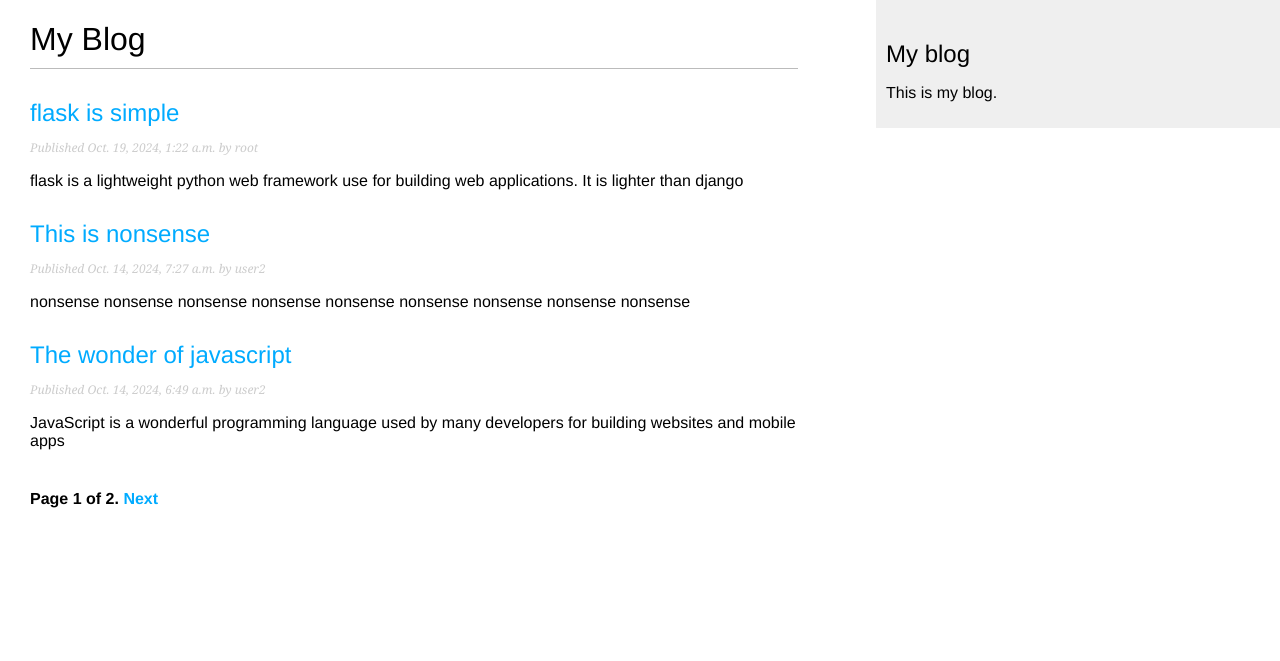
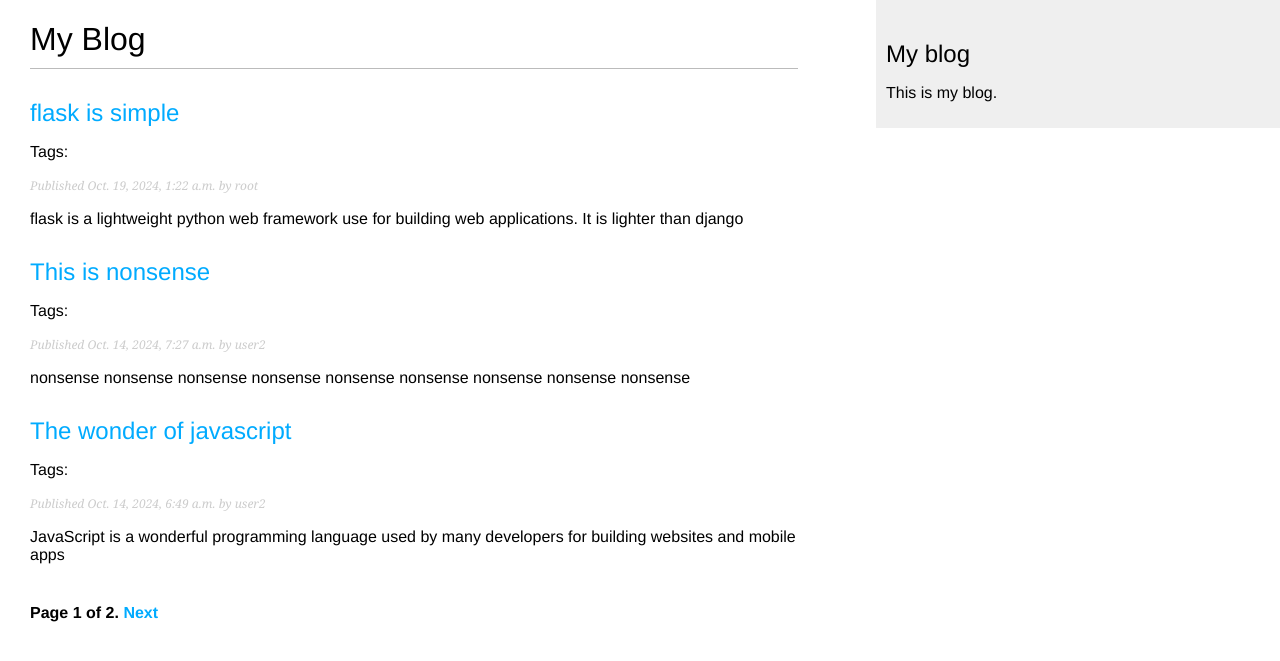
Before and after one commit to Ayodelefasulu/man, a Django app: page /blog/ in a window 1280 px wide. Shown: the top 661 px of the page. Run offline with Django 5.2, Linux system fonts and the light colour scheme; data comes from the database, SQL or seed files in the repository; both versions use the stored data as it was after the commit; parts of the project's set-up code (start-up, migrations or seed data) failed here and were passed over.

Commit message:
added tag feature: in models.py, views.py (post_list view), urls.py, some other templates

```diff
--- a/blog/models.py
+++ b/blog/models.py
@@ -2,6 +2,7 @@
 from django.db import models
 from django.urls import reverse
 from django.utils import timezone
+from taggit.managers import TaggableManager
 
 # Create your models here
 
@@ -43,6 +44,7 @@
 
     objects = models.Manager() # The default manager.
     published = PublishedManager() # Our custom manager
+    tags = TaggableManager()
 
     class Meta:
         ordering = ['-publish']
--- a/blog/templates/blog/post/list.html
+++ b/blog/templates/blog/post/list.html
@@ -3,11 +3,23 @@
 {% block title %}My Blog{% endblock %}
 {% block content %}
     <h1>My Blog</h1>
+    <!-- for post tags -->
+    {% if tag %}
+      <h2>Posts tagged with "{{ tag.name }}"</h2>
+    {% endif %}
     {% for post in posts %}
        <!-- using the canonical url defined in the models.Post.get_absolute_url function -->
        <h2><a href="{{ post.get_absolute_url }}">{{ post.title }}</a> </h2>
+       <p class='tags'>
+         Tags:
+         {% for tag in post.tags.all %}
+           <a href="{% url "blog:post_list_by_tag" tag.slug %}">
+             {{ tag.name }}
+           </a>{% if not forloop.last %}, {% endif %}
+         {% endfor %}
+       </p>
        <p class="date">Published {{ post.publish }} by {{ post.author }}</p>
        {{ post.body|truncatewords:30|linebreaks }}
     {% endfor %}
-    {% include "pagination.html" with page=page_obj %} <!-- page=posts -->
+    {% include "pagination.html" with page=posts %} <!-- page=posts/page_obj -->
 {% endblock %}
--- a/blog/urls.py
+++ b/blog/urls.py
@@ -5,16 +5,15 @@
 
 urlpatterns = [
     # post views
-    # path('', views.post_list, name="post_list"),
-    path('', views.PostListView.as_view(), name='post_list'),
+    path('', views.post_list, name="post_list"),
+    # this url pattern lists posts by tag
+    path('tag/<slug:tag_slug>/', views.post_list, name='post_list_by_tag'),
+
+    # path('', views.PostListView.as_view(), name='post_list'),
 
     # This line below is replaced to make a unique slug for publication date
     # path('<int:id>/', views.post_detail, name='post_detail'),
-    path(
-        '<int:year>/<int:month>/<int:day>/<slug:post>/',
-        views.post_detail,
-        name="post_detail"
-    ),
+    path('<int:year>/<int:month>/<int:day>/<slug:post>/', views.post_detail, name="post_detail"),
     path('<int:post_id>/share/', views.post_share, name='post_share'),
     path('<int:post_id>/comment/', views.post_comment, name='post_comment'),
 ]
--- a/blog/views.py
+++ b/blog/views.py
@@ -9,6 +9,7 @@
 from django.views.decorators.http import require_POST
 from django.core.mail import send_mail
 from .forms import EmailPostForm, CommentForm
+from taggit.models import Tag
 #from django.http import Http404
 
 from .models import Post
@@ -27,8 +28,15 @@
 
 
 # Function-based view
-def post_list(request): # this request parameter is required by all views
+def post_list(request, tag_slug=None): # this request parameter is required by all views
     post_list = Post.published.all()
+
+    # add tag here
+    tag = None
+    if tag_slug:
+        tag = get_object_or_404(Tag, slug=tag_slug)
+        post_list = post_list.filter(tags__in=[tag])
+
     # Pagination with 3 posts per page
     paginator = Paginator(post_list, 3)
     page_number = request.GET.get('page', 1)
@@ -42,7 +50,7 @@
         # If page_number is out of range get last page of results
         posts = paginator.page(paginator.num_pages)
 
-    return render(request, 'blog/post/list.html', {'posts': posts})
+    return render(request, 'blog/post/list.html', {'posts': posts, 'tags': tag})
 
 """
 def post_detail(request, id):
--- a/mysite/settings.py
+++ b/mysite/settings.py
@@ -39,6 +39,7 @@
     'django.contrib.sessions',
     'django.contrib.messages',
     'django.contrib.staticfiles',
+    'taggit',
     'blog.apps.BlogConfig',
 ]
 
```
Also changed, not shown: blog/migrations/0006_post_tags.py (added), db.sqlite3.
